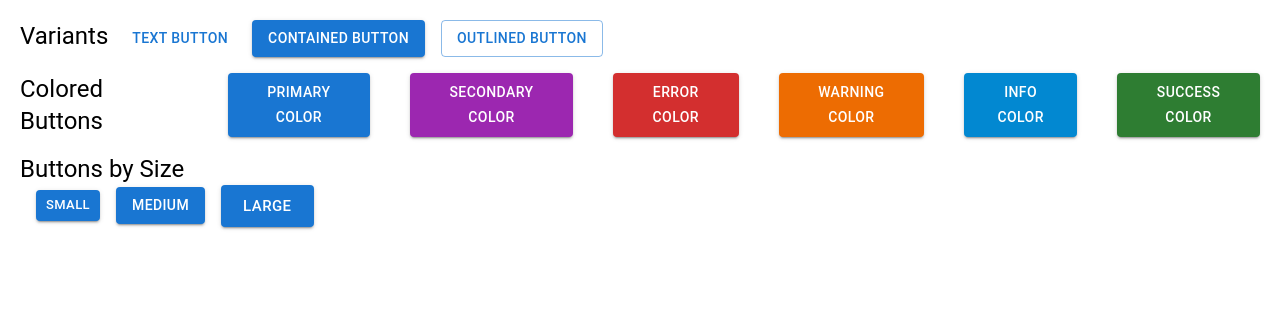
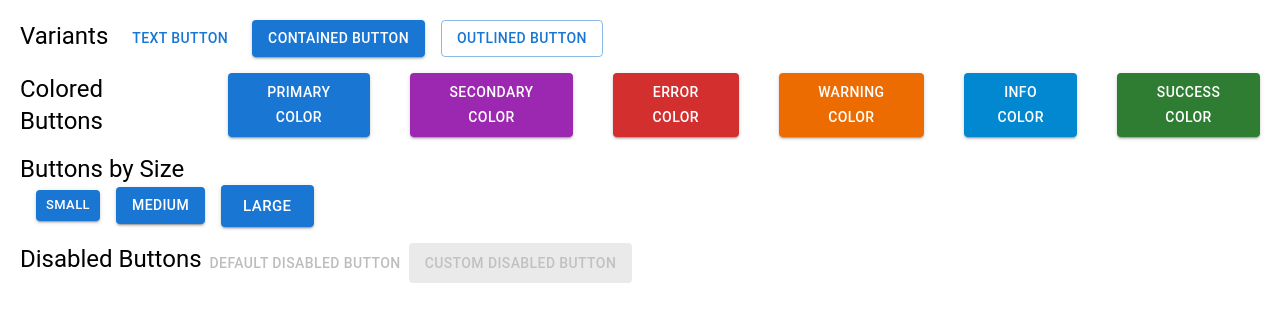
Before and after one commit to harikrishna553/frontend, a React (Create React App) app in the folder material-ui/buttons/buttons-hello-world/: page / in a window 1280 px wide. Shown: the top 322 px of the page. Built offline with nearby package versions, Linux system fonts and the light colour scheme.

Commit message:
Disabled buttons

```diff
--- a/material-ui/buttons/buttons-hello-world/src/App.js
+++ b/material-ui/buttons/buttons-hello-world/src/App.js
@@ -54,6 +54,26 @@ function App() {
           Large
         </Button>
       </Stack>
+
+      <Stack direction="row">
+        <Typography variant="h5" gutterBottom>
+          Disabled Buttons
+        </Typography>
+
+        <Button disabled>Default Disabled button</Button>
+
+        <Button
+          variant="contained"
+          disabled
+          sx={{
+            backgroundColor: "grey.500", // Custom grey background
+            color: "white", // Custom text color
+            opacity: 0.7, // Custom opacity
+          }}
+        >
+          Custom Disabled Button
+        </Button>
+      </Stack>
     </Stack>
   );
 }
```
